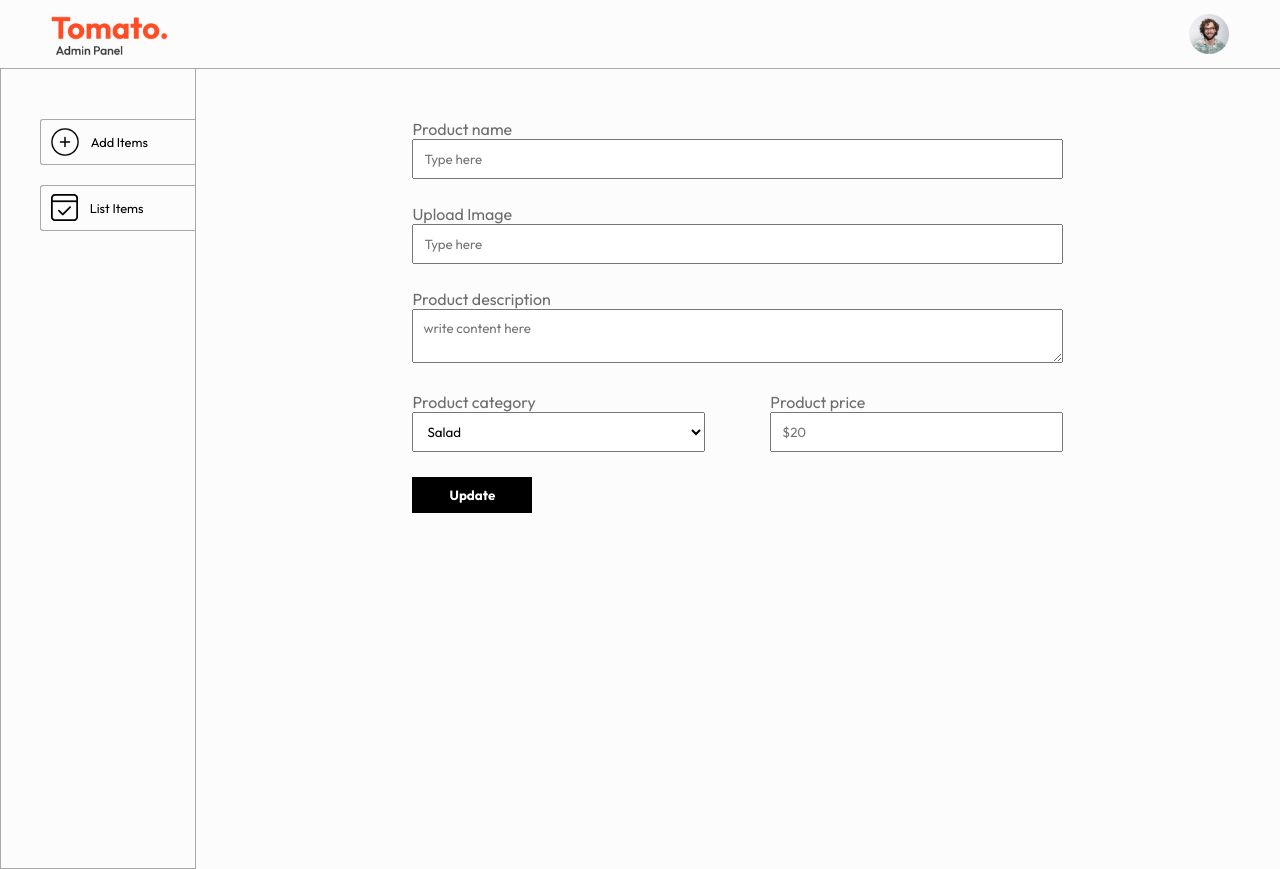
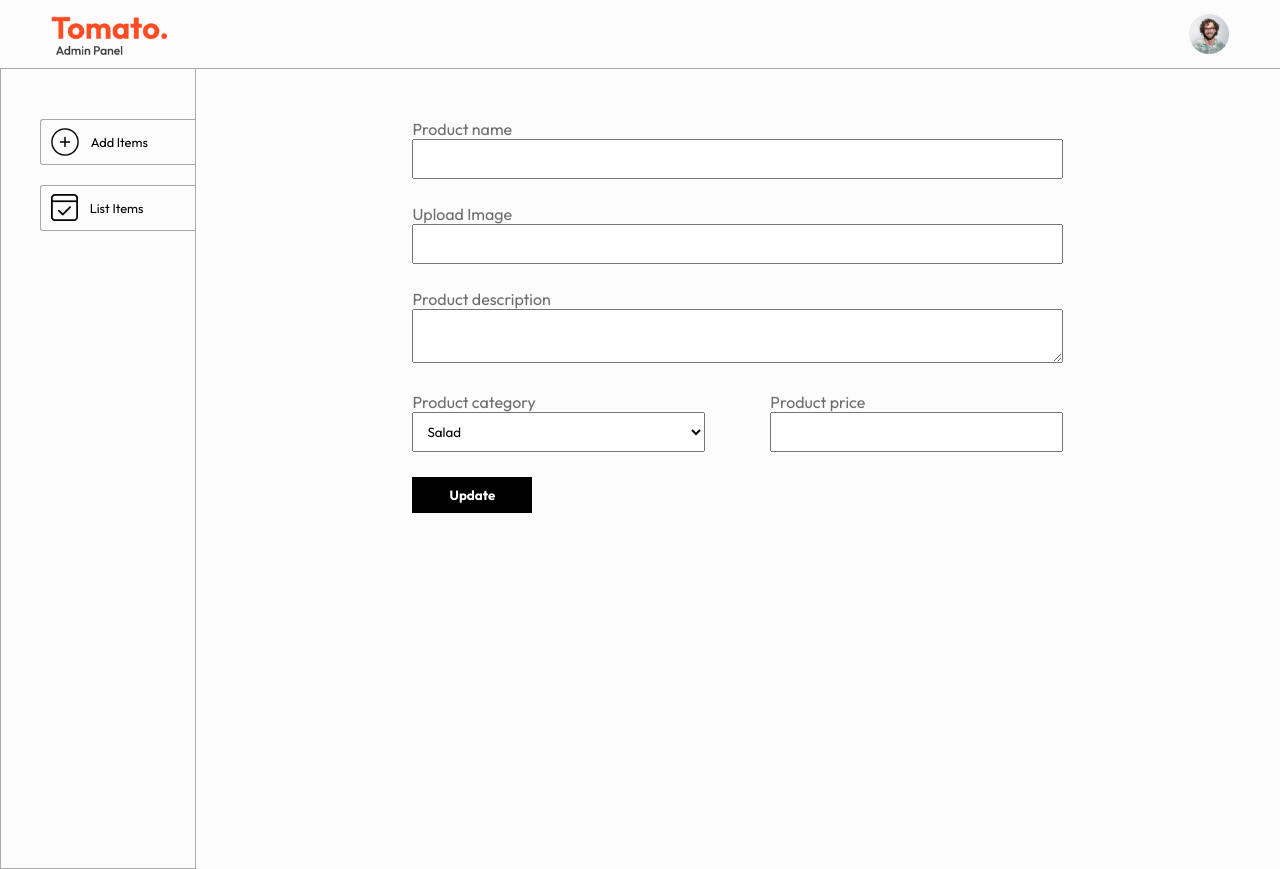
Before and after one commit to Deepanshumelkani77/Food-Del, a React (Vite) app in the folder admin/: page /edit/1 in a window 1280 px wide. Built offline with nearby package versions, Linux system fonts and the light colour scheme; no server answers.

Commit message:
fetch data in edit page

```diff
--- a/admin/src/pages/edit/Edit.jsx
+++ b/admin/src/pages/edit/Edit.jsx
@@ -1,7 +1,24 @@
-import React from 'react'
+import React,{useState,useEffect} from 'react'
 import "../add/Add.css"
+import { useParams } from 'react-router-dom';
 
 const Edit = () => {
+
+    const { id } = useParams(); // Get the dynamic ID from the URL
+    const [foodItem, setFoodItem] = useState({});
+
+    useEffect(() => {
+      // Fetch the food item's details from the backend
+      fetch(`http://localhost:4000/foods/${id}`)
+        .then((response) => response.json())
+        .then((data) => setFoodItem(data))
+        .catch((error) => console.error('Error fetching food item:', error));
+    }, [id]);
+
+
+
+
+
   return (
     <div className='add'>
 
@@ -9,25 +26,25 @@ const Edit = () => {
 
       <div className="add-product-name ">
 <p>Product name</p>
-<input type="text" name='name'  placeholder='Type here' />
+<input type="text" name='name'  placeholder={foodItem.name} />
 </div>
 
 
 <div className="add-img-upload ">
   <p>Upload Image</p>
-<input  type="text" id='image' placeholder="Type here"  required/>
+<input  type="text" id='image' placeholder={foodItem.image}  required/>
 </div>
 
 
 <div className="add-product-discription ">
   <p>Product description</p>
-  <textarea name="discription" row='5' placeholder='write content here' required></textarea>
+  <textarea name="discription" row='5' placeholder={foodItem.description} required></textarea>
 </div>
 
 <div className="add-category-price">
   <div className="add-category ">
 <p>Product category</p>
-<select name="category" >
+<select name="category" value={foodItem.category}>
   <option value="Salad">Salad</option>
   <option value="Rolls">Rolls</option>
   <option value="Deserts">Deserts</option>
@@ -40,7 +57,7 @@ const Edit = () => {
   </div>
   <div className="add-price ">
     <p>Product price</p>
-    <input type="number" name="price" placeholder='$20'/>
+    <input type="number" name="price" placeholder={foodItem.price}/>
   </div>
 </div>
 
```
